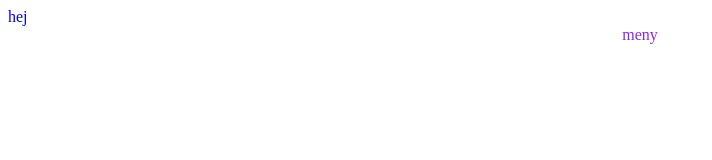
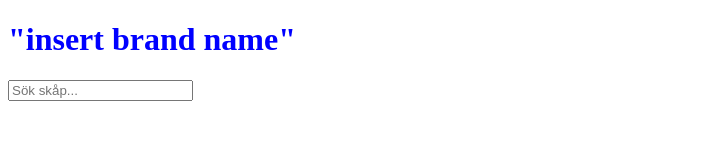
Before and after one commit to NilsKjork/Grupparbete-Hemsida, a plain HTML site: page index.html in a window 1280 px wide. Shown: the whole page, without its empty margins (0-712 px from the left). Drawn offline with Linux system fonts and the light colour scheme.

Commit message:
quick start

```diff
--- a/index.html
+++ b/index.html
@@ -9,12 +9,10 @@
 </head>
 
 <body>
-    hej
-    <nav>
+    <h1 id="brand_name">"insert brand name"</h1>
+    <input type="text" name="search_field" placeholder="Sök skåp...">
 
-        meny
 
-    </nav>
 
 </body>
 
```
